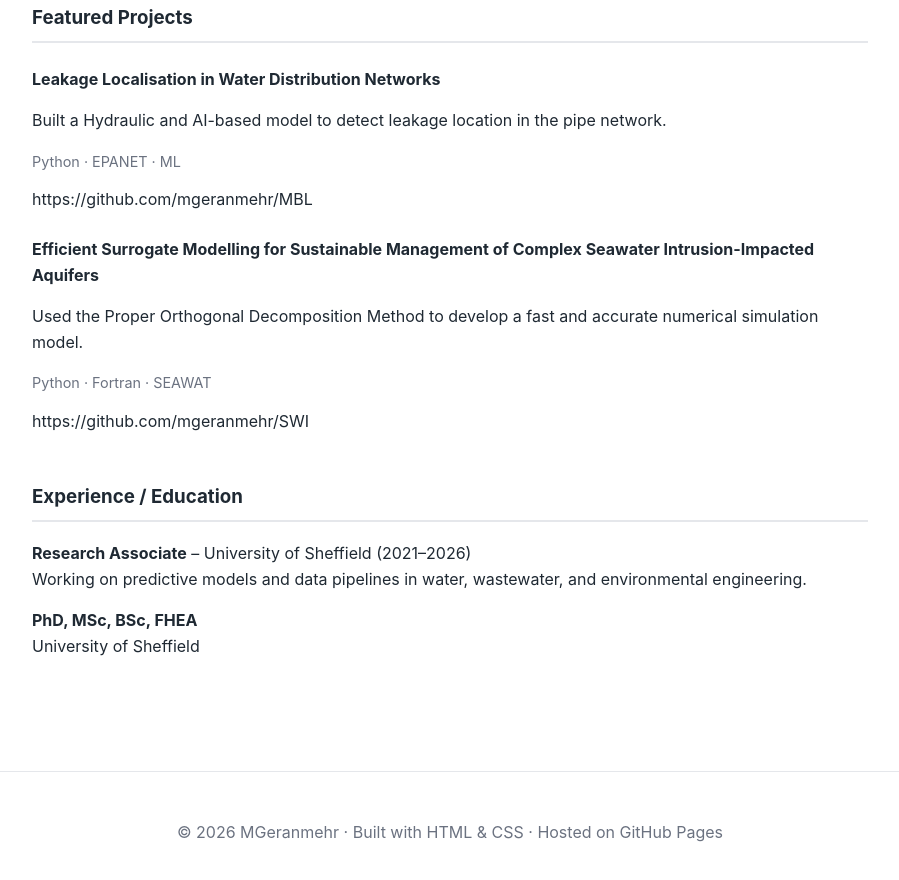
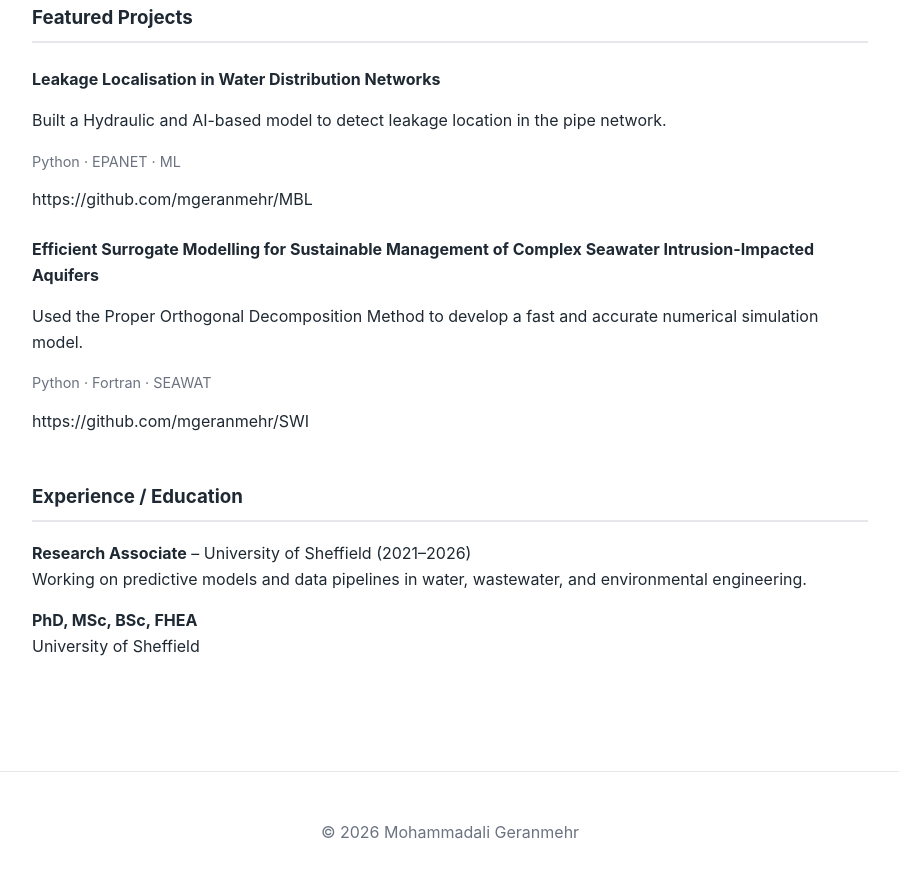
Before and after one commit to mgeranmehr/mgeranmehr.github.io, a plain HTML site: page index.html in a window 1280 px wide. Shown: the part 487-1367 px from the top of the page, without its empty margins (190-1089 px from the left). Drawn offline with Linux system fonts and the light colour scheme.

Commit message:
Update footer copyright text

```diff
--- a/index.html
+++ b/index.html
@@ -79,7 +79,7 @@
   </main>
 
   <footer>
-    <p>© 2026 MGeranmehr · Built with HTML & CSS · Hosted on GitHub Pages</p>
+    <p>© 2026 Mohammadali Geranmehr</p>
   </footer>
 
 </body>
```
